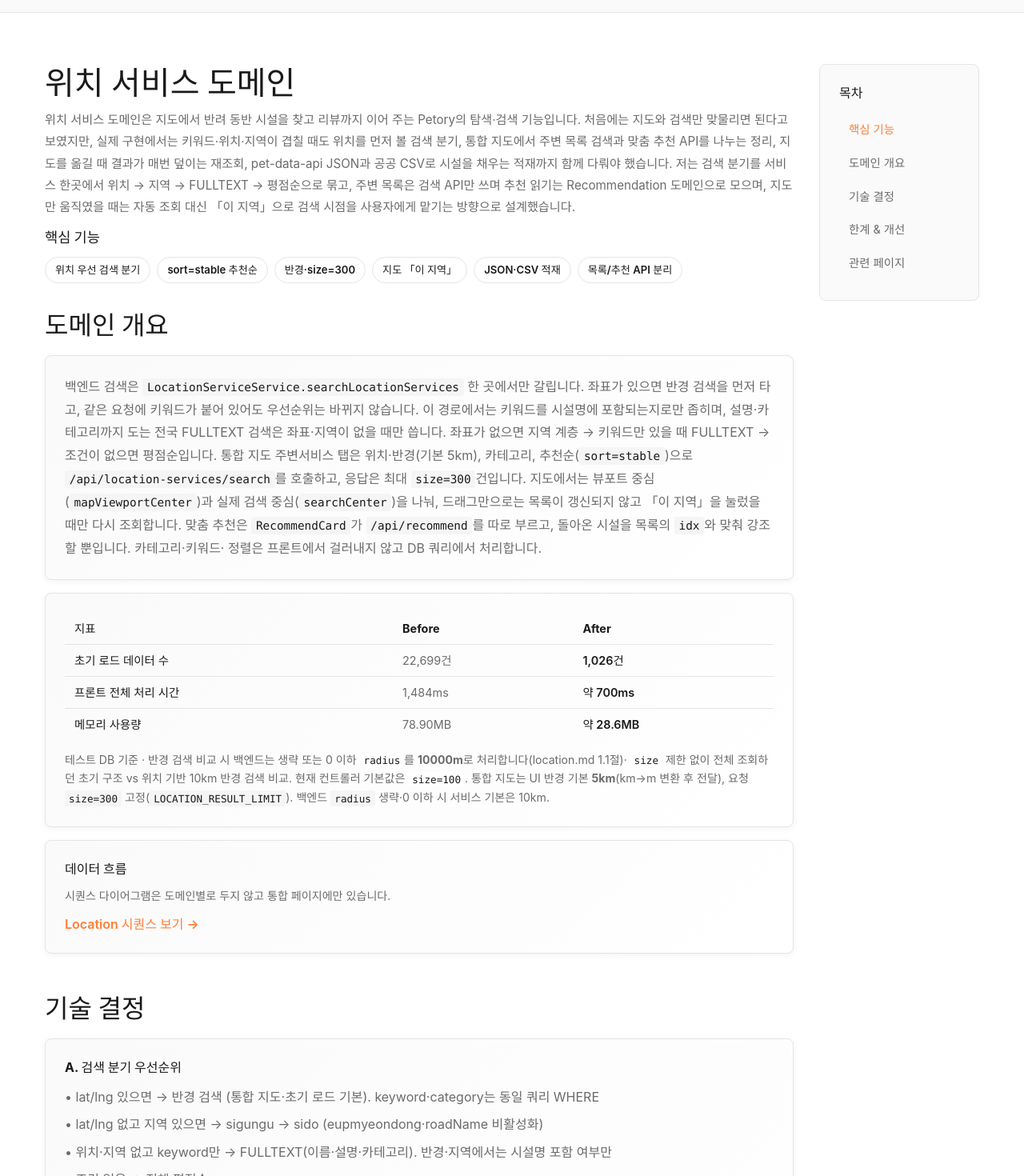
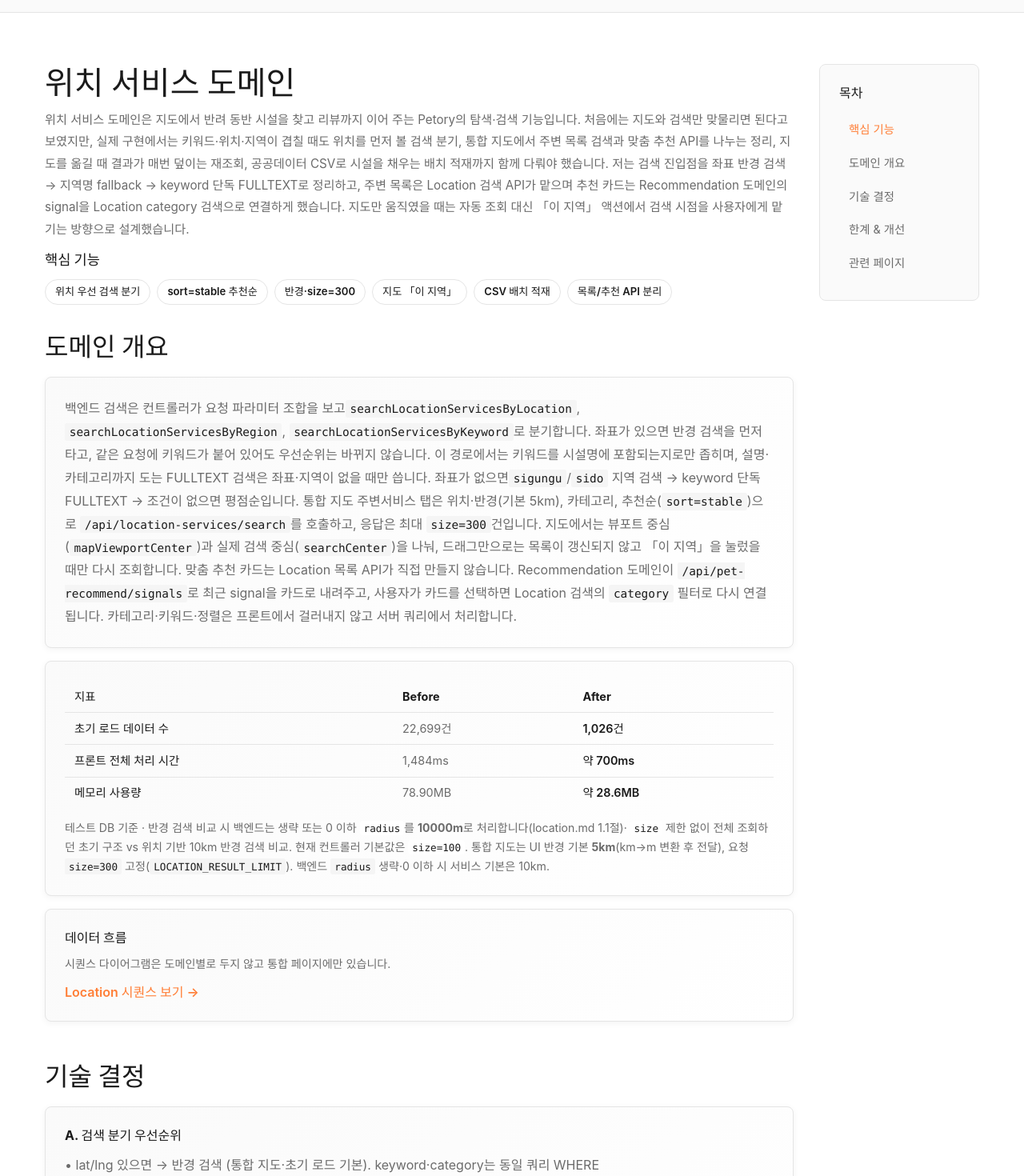
Before and after one commit to makkong1/makkong1-github.io, a React (Vite) app: page /makkong1-github.io/domains/location in a window 1280 px wide. Shown: the part 100-1570 px from the top of the page at 80% size. Built offline with nearby package versions, Linux system fonts and the light colour scheme; no server answers.

Commit message:
Update location domain V2 content

```diff
--- a/src/pages/projects/petory/domains/LocationDomainV2.jsx
+++ b/src/pages/projects/petory/domains/LocationDomainV2.jsx
@@ -46,11 +46,10 @@ const PETORY_LOCATION_DOC =
   "https://github.com/makkong1/Petory/blob/main/docs/domains/location.md";
 const PETORY_LOCATION_ARCH =
   "https://github.com/makkong1/Petory/blob/main/docs/architecture/location/%EC%9C%84%EC%B9%98%20%EA%B8%B0%EB%B0%98%20%EC%84%9C%EB%B9%84%EC%8A%A4%20%EC%95%84%ED%82%A4%ED%85%8D%EC%B2%98.md";
+const PETORY_LOCATION_IMPORT_DOC =
+  "https://github.com/makkong1/Petory/blob/main/docs/architecture/location/%EC%9C%84%EC%B9%98%EC%84%9C%EB%B9%84%EC%8A%A4_%EA%B3%B5%EA%B3%B5%EB%8D%B0%EC%9D%B4%ED%84%B0_CSV_%EB%B0%B0%EC%B9%98_%EC%9E%84%ED%8F%AC%ED%8A%B8_%EA%B5%AC%ED%98%84.md";
 
 function LocationDomainV2() {
-  const PETORY_RECOMMENDATION_DOC =
-    "https://github.com/makkong1/Petory/blob/main/docs/domains/recommendation.md";
-
   const sections = [
     { id: "pillars", title: "핵심 기능" },
     { id: "intro", title: "도메인 개요" },
@@ -64,7 +63,7 @@ function LocationDomainV2() {
     "sort=stable 추천순",
     "반경·size=300",
     "지도 「이 지역」",
-    "JSON·CSV 적재",
+    "CSV 배치 적재",
     "목록/추천 API 분리",
   ];
 
@@ -92,12 +91,13 @@ function LocationDomainV2() {
             주는 Petory의 탐색·검색 기능입니다. 처음에는 지도와 검색만 맞물리면
             된다고 보였지만, 실제 구현에서는 키워드·위치·지역이 겹칠 때도 위치를
             먼저 볼 검색 분기, 통합 지도에서 주변 목록 검색과 맞춤 추천 API를
-            나누는 정리, 지도를 옮길 때 결과가 매번 덮이는 재조회, pet-data-api
-            JSON과 공공 CSV로 시설을 채우는 적재까지 함께 다뤄야 했습니다. 저는
-            검색 분기를 서비스 한곳에서 위치 → 지역 → FULLTEXT → 평점순으로
-            묶고, 주변 목록은 검색 API만 쓰며 추천 읽기는 Recommendation
-            도메인으로 모으며, 지도만 움직였을 때는 자동 조회 대신 「이
-            지역」으로 검색 시점을 사용자에게 맡기는 방향으로 설계했습니다.
+            나누는 정리, 지도를 옮길 때 결과가 매번 덮이는 재조회, 공공데이터
+            CSV로 시설을 채우는 배치 적재까지 함께 다뤄야 했습니다. 저는 검색
+            진입점을 좌표 반경 검색 → 지역명 fallback → keyword 단독 FULLTEXT로
+            정리하고, 주변 목록은 Location 검색 API가 맡으며 추천 카드는
+            Recommendation 도메인의 signal을 Location category 검색으로 연결하게
+            했습니다. 지도만 움직였을 때는 자동 조회 대신 「이 지역」 액션에서
+            검색 시점을 사용자에게 맡기는 방향으로 설계했습니다.
           </p>
 
           <section
@@ -149,13 +149,15 @@ function LocationDomainV2() {
                   margin: 0,
                 }}
               >
-                백엔드 검색은{" "}
-                <code>LocationServiceService.searchLocationServices</code> 한
-                곳에서만 갈립니다. 좌표가 있으면 반경 검색을 먼저 타고, 같은
-                요청에 키워드가 붙어 있어도 우선순위는 바뀌지 않습니다. 이
-                경로에서는 키워드를 <strong>시설명에 포함되는지</strong>로만
-                좁히며, 설명·카테고리까지 도는 전국 FULLTEXT 검색은 좌표·지역이
-                없을 때만 씁니다. 좌표가 없으면 지역 계층 → 키워드만 있을 때
+                백엔드 검색은 컨트롤러가 요청 파라미터 조합을 보고
+                <code>searchLocationServicesByLocation</code>,{" "}
+                <code>searchLocationServicesByRegion</code>,{" "}
+                <code>searchLocationServicesByKeyword</code>로 분기합니다. 좌표가
+                있으면 반경 검색을 먼저 타고, 같은 요청에 키워드가 붙어 있어도
+                우선순위는 바뀌지 않습니다. 이 경로에서는 키워드를{" "}
+                <strong>시설명에 포함되는지</strong>로만 좁히며, 설명·카테고리까지
+                도는 FULLTEXT 검색은 좌표·지역이 없을 때만 씁니다. 좌표가 없으면
+                <code>sigungu</code>/<code>sido</code> 지역 검색 → keyword 단독
                 FULLTEXT → 조건이 없으면 평점순입니다. 통합 지도 주변서비스 탭은
                 위치·반경(기본 5km), 카테고리, 추천순(
                 <code>sort=stable</code>)으로{" "}
@@ -164,10 +166,11 @@ function LocationDomainV2() {
                 <code>mapViewportCenter</code>)과 실제 검색 중심(
                 <code>searchCenter</code>)을 나눠, 드래그만으로는 목록이
                 갱신되지 않고 「이 지역」을 눌렀을 때만 다시 조회합니다. 맞춤
-                추천은 <code>RecommendCard</code>가 <code>/api/recommend</code>
-                를 따로 부르고, 돌아온 시설을 목록의 <code>idx</code>와 맞춰
-                강조할 뿐입니다. 카테고리·키워드· 정렬은 프론트에서 걸러내지
-                않고 DB 쿼리에서 처리합니다.
+                추천 카드는 Location 목록 API가 직접 만들지 않습니다.
+                Recommendation 도메인이 <code>/api/pet-recommend/signals</code>로
+                최근 signal을 카드로 내려주고, 사용자가 카드를 선택하면 Location
+                검색의 <code>category</code> 필터로 다시 연결됩니다. 카테고리·키워드·정렬은
+                프론트에서 걸러내지 않고 서버 쿼리에서 처리합니다.
               </p>
             </Card>
 
@@ -344,7 +347,9 @@ function LocationDomainV2() {
                 {li(
                   "lat/lng 있으면 → 반경 검색 (통합 지도·초기 로드 기본). keyword·category는 동일 쿼리 WHERE",
                 )}
-                {li("lat/lng 없고 지역 있으면 → sigungu → sido (eupmyeondong·roadName 비활성화)")}
+                {li(
+                  "lat/lng 없고 지역 있으면 → sigungu → sido 지역 검색(eupmyeondong·roadName 직접 검색은 비활성화)",
+                )}
                 {li(
                   "위치·지역 없고 keyword만 → FULLTEXT(이름·설명·카테고리). 반경·지역에서는 시설명 포함 여부만",
                 )}
@@ -354,14 +359,13 @@ function LocationDomainV2() {
                 )}
               </ul>
               <CodeBlock>{`boolean hasLocation = latitude != null && longitude != null;
-boolean hasRegion   = hasText(sido) || hasText(sigungu);
+boolean hasRegion   = hasText(sigungu) || hasText(sido);
 boolean hasKeyword  = hasText(keyword);
 
-if (hasLocation)      results = searchLocationServicesByLocation(...);
-else if (hasRegion)   results = searchLocationServicesByRegion(...);
+if (hasLocation)    results = searchLocationServicesByLocation(...);
+else if (hasRegion) results = searchLocationServicesByRegion(sido, sigungu, ...);
 else if (hasKeyword) results = searchLocationServicesByKeyword(...);  // FULLTEXT
-else                  results = searchLocationServicesByRegion(
-    null, null, null, null, null, category, maxResults);  // 전체 평점순 목록`}</CodeBlock>
+else                results = findByOrderByRatingDesc(...);`}</CodeBlock>
             </Card>
 
             <Card style={{ marginBottom: "1rem" }}>
@@ -469,10 +473,10 @@ onSearchThisArea={() => commitLocationSearch(mapViewportCenter)}`}</CodeBlock>
                 }}
               >
                 {li(
-                  "반경 검색: ST_Within 공간 조건 + keyword(LIKE) + category + sort",
+                  "반경 검색: ST_Within 공간 조건 + ST_Distance_Sphere 실제 반경 검증 + keyword(LIKE) + category + sort",
                 )}
                 {li(
-                  "지역 검색: idx_sigungu_deleted_rating 인덱스 + keyword(LIKE) + category",
+                  "지역 검색: sigungu/sido 기준 조회 + keyword(LIKE) + category",
                 )}
                 {li(
                   "키워드 단독: MATCH(name, description, category1~3) FULLTEXT — 반경/지역 없을 때만",
@@ -498,8 +502,10 @@ WHERE ST_Within(
 ORDER BY
   CASE WHEN :sort = 'stable'   THEN ls.rating END DESC,
   CASE WHEN :sort = 'stable'   THEN ls.review_count END DESC,
+  CASE WHEN :sort = 'score'    THEN ls.score END DESC,
   CASE WHEN :sort = 'reviews'  THEN ls.review_count END DESC,
   CASE WHEN :sort = 'rating'   THEN ls.rating END DESC,
+  ls.idx ASC,
   ST_Distance_Sphere(...) ASC
 -- FULLTEXT(ft_search)는 keyword 단독 경로(위치·지역 없을 때)에서만 사용`}</CodeBlock>
             </Card>
@@ -512,7 +518,7 @@ ORDER BY
                   fontSize: "1rem",
                 }}
               >
-                E. 시설 적재 — JSON·CSV 이중 경로
+                E. 시설 적재 — CSV 배치 경로
               </h3>
               <ul
                 style={{
@@ -524,16 +530,16 @@ ORDER BY
                 }}
               >
                 {li(
-                  "JSON: pet-data-api CLI → pet-locations-*.json → LocationImportService (data_source=BATCH_IMPORT)",
-                )}
-                {li(
-                  "관리자 /api/admin/location — sync·import·collect·import-files (LocationServiceAdminController)",
-                )}
-                {li(
                   "CSV: /api/admin/location-services/import-public-data (AdminLocationController, MASTER)",
                 )}
                 {li(
-                  "FacilitySyncScheduler 01:00 — app.location.import.file-path 설정 시 자동 import",
+                  "CSV 경로 임포트: /api/admin/location-services/import-public-data-path",
+                )}
+                {li(
+                  "PublicDataLocationService가 CSV 파싱·검증·엔티티 변환을 담당",
+                )}
+                {li(
+                  "LocationServiceBatchWriter로 대량 저장 트랜잭션 경계를 분리",
                 )}
               </ul>
             </Card>
@@ -546,7 +552,7 @@ ORDER BY
                   fontSize: "1rem",
                 }}
               >
-                F. 지역 계층 검색 (백엔드 지원)
+                F. 지역 검색은 보조 경로
               </h3>
               <ul
                 style={{
@@ -557,20 +563,18 @@ ORDER BY
                   lineHeight: "1.8",
                 }}
               >
+                {li("메인 지도 기본 경로는 lat/lng 반경 검색")}
+                {li("좌표가 없고 지역명이 있을 때 sigungu/sido 검색으로 fallback")}
                 {li(
-                  "우선순위: roadName → eupmyeondong → sigungu → sido → 전체",
+                  "eupmyeondong·roadName 직접 검색 repository 메서드는 현재 비활성화",
                 )}
-                {li("각 계층별 인덱스 활용 — 반경 검색 대비 응답 속도 우위")}
-                {li(
-                  "현재 메인 UI는 lat/lng 반경 검색 경로 사용 — 지역 검색은 추후 확장 경로",
-                )}
+                {li("지역 경로의 keyword도 FULLTEXT가 아니라 시설명 LIKE 필터")}
               </ul>
-              <CodeBlock>{`// 지역 계층 우선순위 (LocationServiceService)
-if      (hasText(roadName))     return findByRoadName(roadName, ...);
-else if (hasText(eupmyeondong)) return findByEupmyeondong(eupmyeondong, ...);
-else if (hasText(sigungu))      return findBySigungu(sigungu, ...);
-else if (hasText(sido))         return findBySido(sido, ...);
-else                            return findByOrderByRatingDesc(keyword, category);`}</CodeBlock>
+              <CodeBlock>{`// 현재 활성 지역 검색 fallback
+lat/lng 있음                         -> 반경 검색
+lat/lng 없음 + sigungu/sido 있음      -> 지역 검색
+lat/lng 없음 + 지역 없음 + keyword 있음 -> FULLTEXT 검색
+조건 없음                            -> 전체 평점순`}</CodeBlock>
             </Card>
           </section>
 
@@ -592,7 +596,13 @@ else                            return findByOrderByRatingDesc(keyword, category
                 }}
               >
                 {li(
-                  "메인 지도 기본 경로는 lat/lng 반경 검색 중심 — 백엔드 지역 계층 검색은 현재 주 사용자 경로에서 적극적으로 쓰이지 않음",
+                  "메인 지도 기본 경로는 lat/lng 반경 검색 중심 — 백엔드 지역 검색은 현재 주 사용자 경로에서 지역명 fallback에 가까움",
+                )}
+                {li(
+                  "eupmyeondong·roadName 직접 검색 query는 코드 흔적이 있지만 현재 비활성화",
+                )}
+                {li(
+                  "위치/지역 경로의 keyword는 name LIKE이고 keyword 단독 경로만 FULLTEXT라 검색 범위와 품질이 다름",
                 )}
                 {li(
                   "초기 로드 성능 수치는 size 제한 없던 초기 구조 기준 — 현재 통합 지도는 size=300 고정",
@@ -601,13 +611,19 @@ else                            return findByOrderByRatingDesc(keyword, category
                   "/api/location-services와 리뷰 API는 로그인 사용자 전용 — SecurityConfig /api/** authenticated() 적용",
                 )}
                 {li(
-                  "score 정렬은 DB 쿼리가 아닌 서비스 레이어 post-sort — 대용량 시 전체 정렬 비용 발생",
+                  "score 정렬은 반경 검색 SQL과 컨트롤러 후처리가 함께 남아 있어 정렬 책임 정리가 필요",
                 )}
                 {li(
                   "반경 내 전부가 아닌 최대 300건만 반환 — UI 반경(기본 5km)과 백엔드 radius 미전달 시 10km 기본은 별개",
                 )}
                 {li(
-                  "레거시 GET /api/location-services/recommend(Spring AI) 제거 — 맞춤 추천은 Recommendation 도메인만",
+                  "stable 정렬은 결과 안정성 중심이며 실제 거리 가까움을 최우선으로 보장하지 않음",
+                )}
+                {li(
+                  "legacy GET /api/location-services/recommend 흐름은 Recommendation 도메인으로 분리된 것으로 설명",
+                )}
+                {li(
+                  "CSV 적재는 활성 경로지만 JSON 적재는 현재 코드 근거가 부족해 페이지 핵심에서 제외",
                 )}
               </ul>
             </Card>
@@ -672,8 +688,48 @@ else                            return findByOrderByRatingDesc(keyword, category
                     Recommendation 도메인
                   </Link>
                   {
-                    " — 주변 추천 진입(GET /api/recommend), Location /recommend 제거와 정합"
+                    " — 추천 signal과 Location 카테고리 검색 연결"
                   }
+                </li>
+                <li>
+                  •{" "}
+                  <Link
+                    to="/domains/meetup"
+                    style={{
+                      color: "var(--link-color)",
+                      textDecoration: "none",
+                    }}
+                  >
+                    Meetup 도메인
+                  </Link>
+                  {" — 통합 지도에서 공유되는 근처 모임 반경 조회"}
+                </li>
+                <li>
+                  •{" "}
+                  <Link
+                    to="/domains/care"
+                    style={{
+                      color: "var(--link-color)",
+                      textDecoration: "none",
+                    }}
+                  >
+                    Care 도메인
+                  </Link>
+                  {" — 통합 지도에서 공유되는 근처 케어 요청 조회"}
+                </li>
+                <li>
+                  •{" "}
+                  <a
+                    href={PETORY_LOCATION_IMPORT_DOC}
+                    target="_blank"
+                    rel="noopener noreferrer"
+                    style={{
+                      color: "var(--link-color)",
+                      textDecoration: "none",
+                    }}
+                  >
+                    위치서비스 CSV 배치 임포트 문서
+                  </a>
                 </li>
                 <li>
                   •{" "}
```
